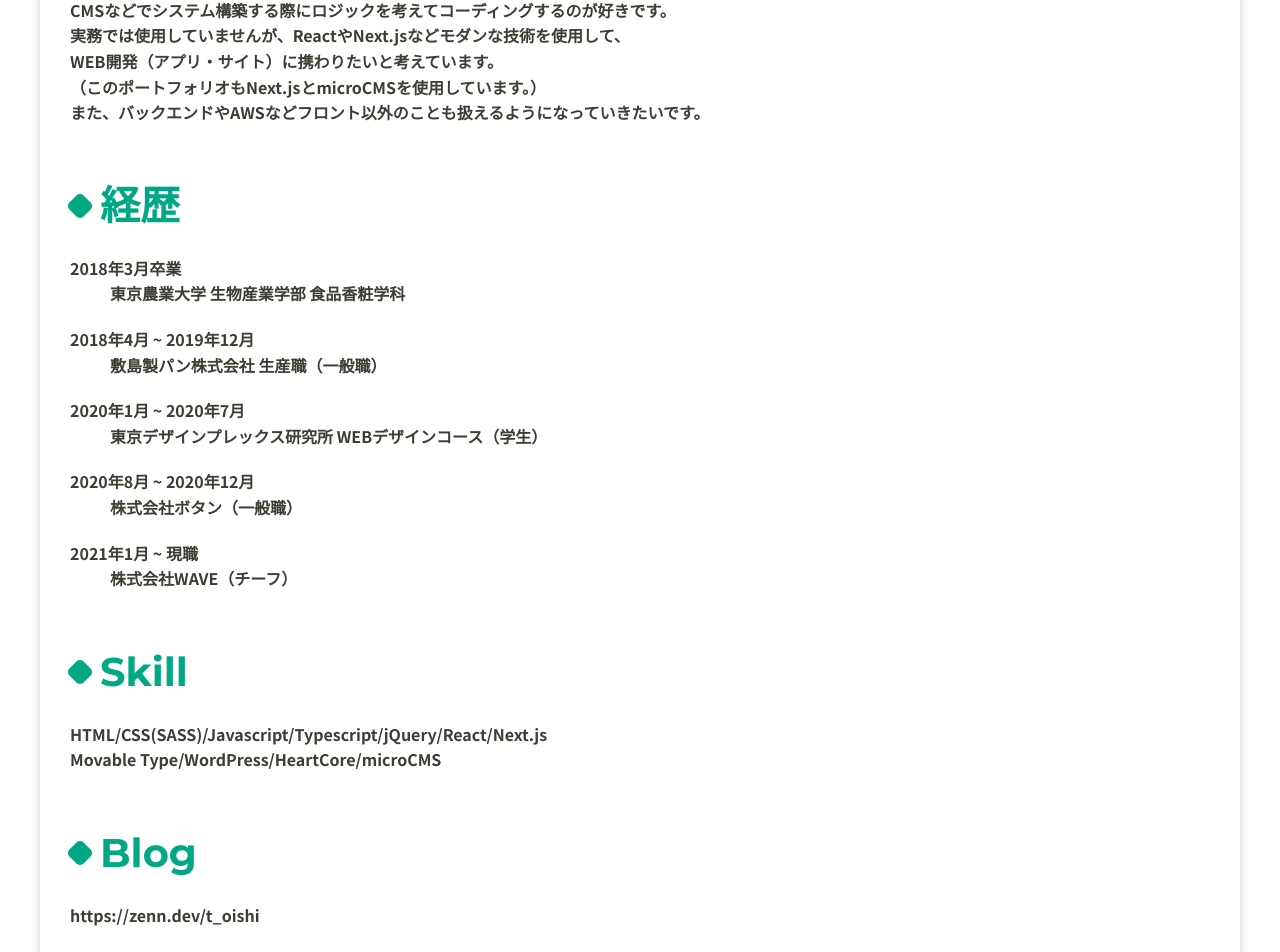
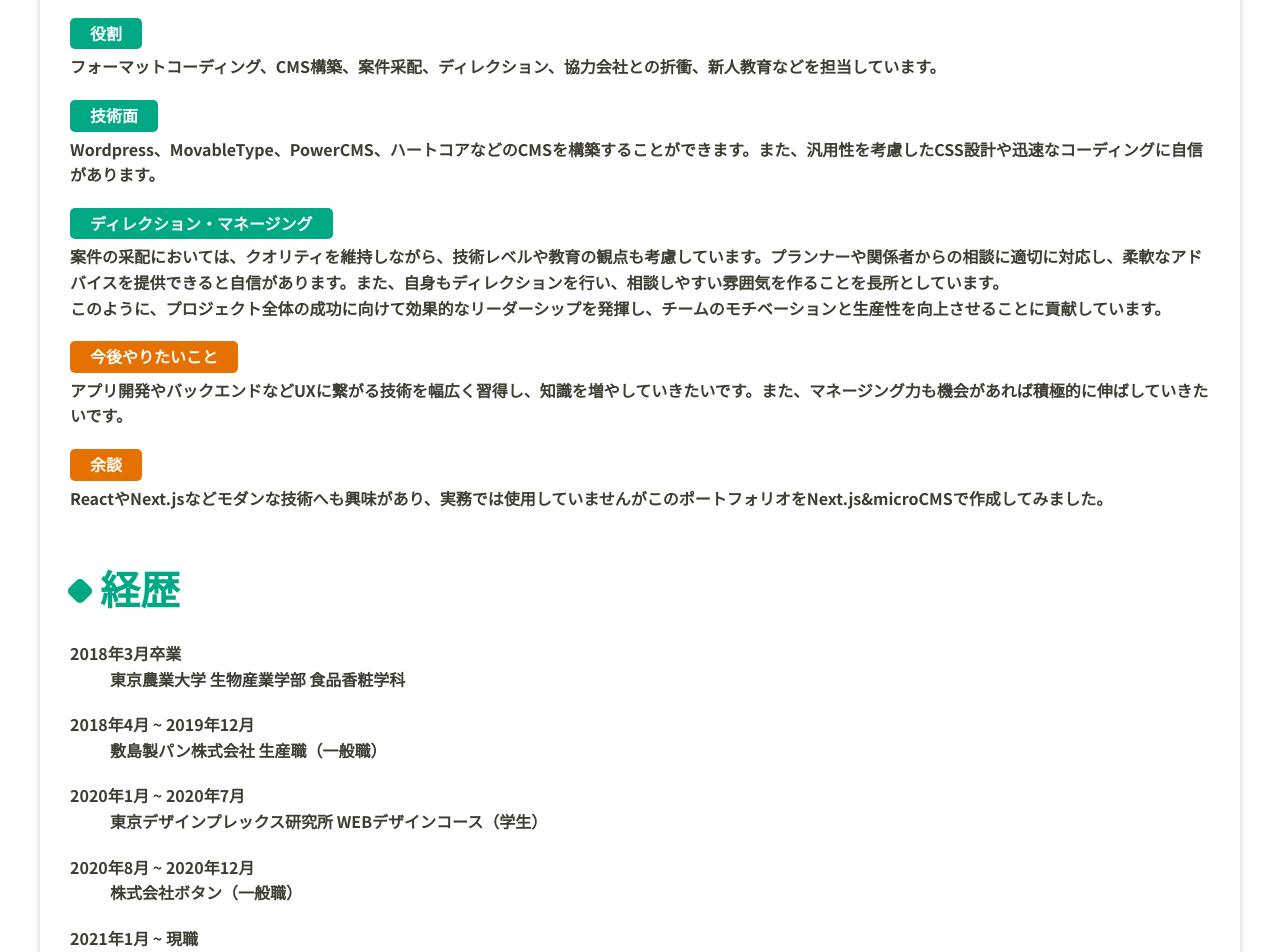
Before and after one commit to ohishi-Ta/Portfolio, a Next.js app in the folder portfolio/: page /about in a window 1280 px wide. Shown: the part 609-1561 px from the top of the page. Built offline with nearby package versions, Linux system fonts and the light colour scheme.

Commit message:
no message

```diff
--- a/portfolio/pages/about.tsx
+++ b/portfolio/pages/about.tsx
@@ -12,12 +12,14 @@ const about = () => {
         </h2>
         <p>1996年1月14日生　静岡県出身</p>
         <p>
-        広告企画制作会社でフロントエンドエンジニア（役職：チーフ）をしています。<br />
-        CMSなどでシステム構築する際にロジックを考えてコーディングするのが好きです。<br />
-        実務では使用していませんが、ReactやNext.jsなどモダンな技術を使用して、<br />
-        WEB開発（アプリ・サイト）に携わりたいと考えています。<br />
-        （このポートフォリオもNext.jsとmicroCMSを使用しています。）<br />
-        また、バックエンドやAWSなどフロント以外のことも扱えるようになっていきたいです。
+        <span className={style.page__header_text}>広告企画制作会社において、フロントエンドエンジニア（チーフ）として活躍しています。</span>
+                  <span className={style.page__header_tag}>役割</span><span className={style.page__header_text}>フォーマットコーディング、CMS構築、案件采配、ディレクション、協力会社との折衝、新人教育などを担当しています。</span>
+                  <span className={style.page__header_tag}>技術面</span><span className={style.page__header_text}>Wordpress、MovableType、PowerCMS、ハートコアなどのCMSを構築することができます。また、汎用性を考慮したCSS設計や迅速なコーディングに自信があります。</span>
+                  <span className={style.page__header_tag}>ディレクション・マネージング</span><span className={style.page__header_text}>案件の采配においては、クオリティを維持しながら、技術レベルや教育の観点も考慮しています。プランナーや関係者からの相談に適切に対応し、柔軟なアドバイスを提供できると自信があります。また、自身もディレクションを行い、相談しやすい雰囲気を作ることを長所としています。
+                  <br />このように、プロジェクト全体の成功に向けて効果的なリーダーシップを発揮し、チームのモチベーションと生産性を向上させることに貢献しています。</span>
+                  <span className={style.page__header_tag2}>今後やりたいこと</span><span className={style.page__header_text}>アプリ開発やバックエンドなどUXに繋がる技術を幅広く習得し、知識を増やしていきたいです。また、マネージング力も機会があれば積極的に伸ばしていきたいです。</span>
+                  <span className={style.page__header_tag2}>余談</span><span className={style.page__header_text}>ReactやNext.jsなどモダンな技術へも興味があり、実務では使用していませんがこのポートフォリオをNext.js&microCMSで作成してみました。</span>
+
         </p>
         <div className={style.page__box}>
           <h3 className="Title_2 en">経歴</h3>
@@ -37,21 +39,9 @@ const about = () => {
         <div className={style.page__box}>
           <h3 className="Title_2 en">Skill</h3>
           <p>
-            HTML/CSS(SASS)/Javascript/Typescript/jQuery/React/Next.js
-            <br />
-            Movable Type/WordPress/HeartCore/microCMS
-          </p>
-        </div>
-        <div className={style.page__box}>
-          <h3 className="Title_2 en">Blog</h3>
-          <p>
-            <a
-              href="https://zenn.dev/t_oishi"
-              target="_blank"
-              rel="noopener noreferrer"
-            >
-              https://zenn.dev/t_oishi
-            </a>
+          HTML/CSS(Sass)/Javascript/jQuery/React/Next.js/Typescript/php/Git/Gulp
+           <br />
+           MovableType/WordPress/PowerCMS/ハートコア/microCMS
           </p>
         </div>
         <div className={style.page__box}>
--- a/portfolio/styles/Home.module.scss
+++ b/portfolio/styles/Home.module.scss
@@ -242,8 +242,6 @@
     }
     &_text{
       display: block;
-      // gap: 10px;
-      // align-items: flex-start;
       margin-top: 5px;
       margin-bottom: 20px;
     }
--- a/portfolio/styles/Page.module.scss
+++ b/portfolio/styles/Page.module.scss
@@ -84,6 +84,31 @@
       @include mq(md) {
         margin: 0;
         padding: 40px 0 30px;
+      }
+    }
+    &_text{
+      display: block;
+      margin-top: 5px;
+      margin-bottom: 20px;
+    }
+    &_tag{
+      display: inline-block;
+      background-color: #00a884;
+      color: #fff;
+      border-radius: 5px;
+      padding: 3px 20px;
+      @include mq(md) {
+        padding: 3px 10px;
+      }
+    }
+    &_tag2{
+      display: inline-block;
+      background-color: #E57100;
+      color: #fff;
+      border-radius: 5px;
+      padding: 3px 20px;
+      @include mq(md) {
+        padding: 3px 10px;
       }
     }
   }
```
